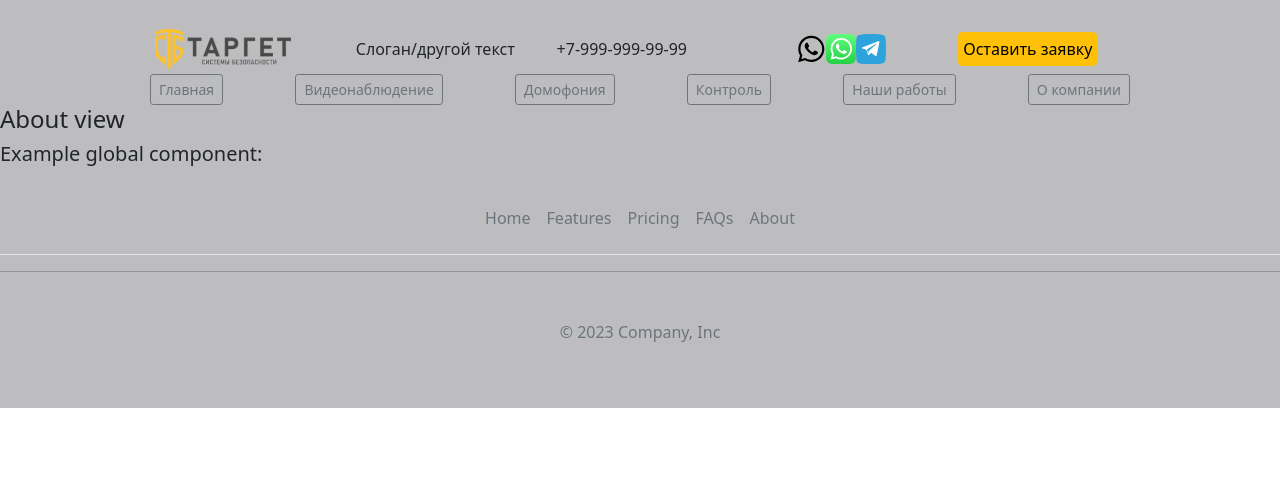
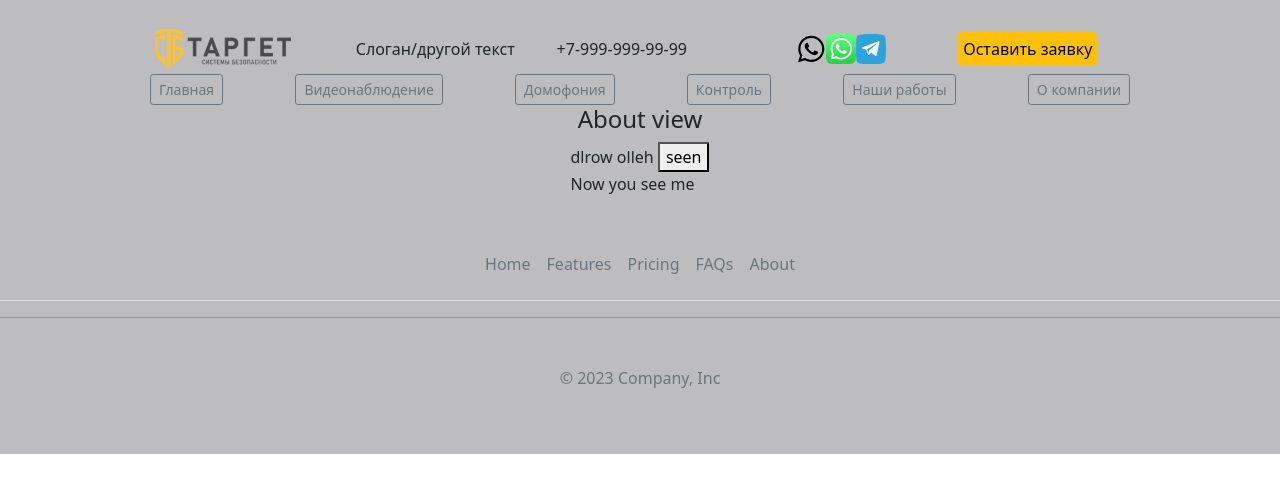
Before and after one commit to Video-equipment-store/Video-store, a Vue app in the folder project/frontend/: page /about in a window 1280 px wide. Shown: the top 492 px of the page. Built offline with nearby package versions, Linux system fonts and the light colour scheme.

Commit message:
add about view

```diff
--- a/project/frontend/src/views/AboutView.vue
+++ b/project/frontend/src/views/AboutView.vue
@@ -1,8 +1,30 @@
+<script setup>
+import { ref, reactive } from 'vue'
+
+const objectOfAttrs = ref({
+  id: 'container',
+  class: 'wrapper'
+})
+const off = () => {
+  objectOfAttrs.value = false
+  console.log(objectOfAttrs)
+}
+const message = "hello world"
+const seen = ref(true)
+</script>
+
 <template>
   <main>
-    <h4>About view</h4>
-    <div>
-      <h5>Example global component: </h5>
+    <div class="d-flex justify-content-center">
+      <div>
+        <h4 class="text-center">About view</h4>
+        {{ message.split('').reverse().join('') }}
+        <!-- <h3>{{ new Date(2011, 0, 1, 0, 0, 0, 0) }}</h3> -->
+        <button @click="seen = !seen">seen</button>
+        <p v-if="seen">Now you see me</p>
+
+      </div>
+
     </div>
 
   </main>
```
